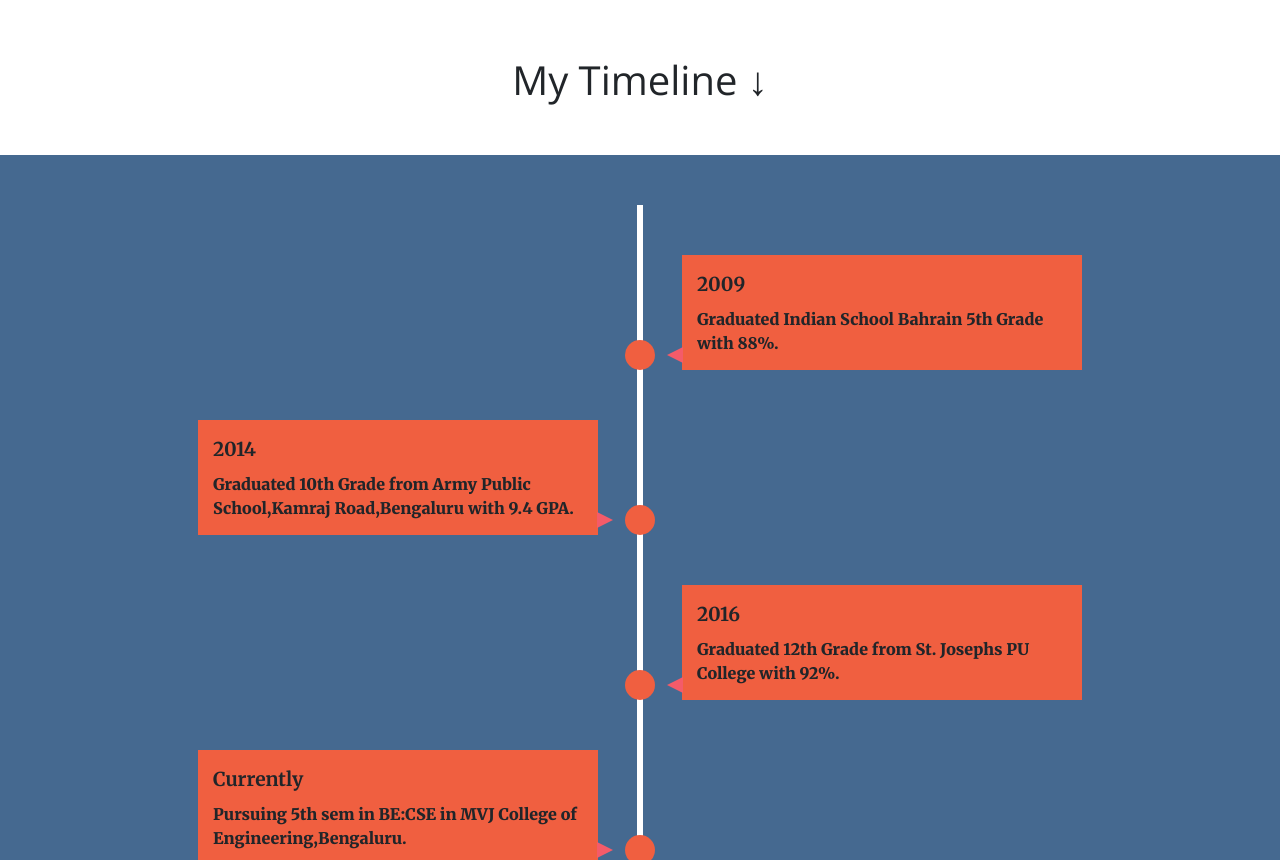
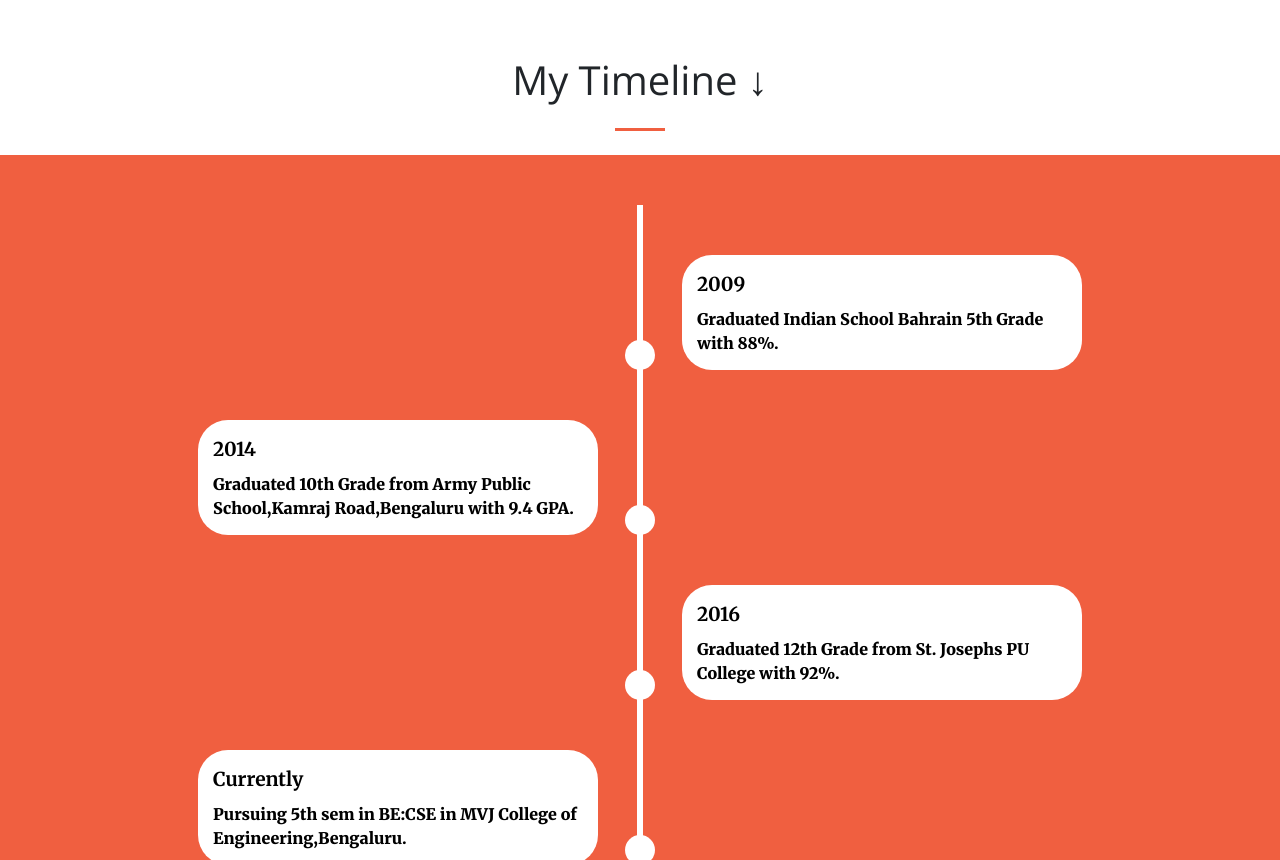
Before and after one commit to overboardfreak/overboardfreak.github.io, a plain HTML site: page index.html in a window 1280 px wide. Shown: the part 1940-2800 px from the top of the page. Drawn offline with nearby package versions, Linux system fonts and the light colour scheme.

Commit message:
Secod commit, made changes to index.html and about.html

```diff
--- a/css/creative.css
+++ b/css/creative.css
@@ -357,7 +357,7 @@ h1 {
 –––––––––––––––––––––––––––––––––––––––––––––––––– */
 
 .timeline ul {
-  background: #456990;
+  background: #f05f40;
   padding: 50px 0;
 }
 
@@ -367,7 +367,8 @@ h1 {
   width: 6px;
   margin: 0 auto;
   padding-top: 50px;
-  background: #fff;
+  background:#fff;
+  color: #000;
 }
 
 .timeline ul li::after {
@@ -387,37 +388,22 @@ h1 {
   bottom: 0;
   width: 400px;
   padding: 15px;
-  background: #F05F40 !important;
+  border-radius: 30px;
+  background: #fff !important;
 }
 
-.timeline ul li div::before {
-  content: '';
-  position: absolute;
-  bottom: 7px;
-  width: 0;
-  height: 0;
-  border-style: solid;
-}
 
 .timeline ul li:nth-child(odd) div {
   left: 45px;
 }
 
-.timeline ul li:nth-child(odd) div::before {
-  left: -15px;
-  border-width: 8px 16px 8px 0;
-  border-color: transparent #F45B69 transparent transparent;
-}
+
 
 .timeline ul li:nth-child(even) div {
   left: -439px;
 }
 
-.timeline ul li:nth-child(even) div::before {
-  right: -15px;
-  border-width: 8px 0 8px 16px;
-  border-color: transparent transparent transparent #F45B69;
-}
+
 
 time {
   display: block;
@@ -435,7 +421,7 @@ time {
 }
 
 .timeline ul li.in-view::after {
-  background: #F05F40;
+  background: #fff;
 }
 
 .timeline ul li div {
--- a/index.html
+++ b/index.html
@@ -44,7 +44,7 @@
     <header class="masthead text-center text-white d-flex">
       <div class="container my-auto">
         <div class="row">
-          <div class="col-lg-10 mx-auto">
+          <div class="col-lg-6 mx-auto">
             <h1 class="text-uppercase">
             <strong>Hi there! I'm Achyuth KV...<strong>
             </h1>
@@ -54,6 +54,9 @@
             <p class="text-faded mb-5" align="">The Universe may like The Law Of Attraction but it likes a good Hustle even more.</br>~Lilly Singh.</p>
             <a class="btn btn-primary btn-xl js-scroll-trigger" href="#about">Scroll Down</a><br><br>
             <i class="fa fa-arrow-down" aria-hidden="true" style="color: grey;display: inline;"></i>
+          </div>
+          <div id="head-img class="col-lg-6" ">
+            <img class="img-responsive img-circle" style=" border-radius: 40px;  padding: 5px; width: 200px;" src="img/mainpic.jpg">
           </div>
 
         </div>
@@ -118,7 +121,7 @@
         <h1>My Timeline &darr;</h1>
 
       </div>
-        <hr class="light my-4">
+        <hr class="my-4">
       <ul>
         <li>
           <div>
```
Also changed, not shown: about.html (+1 -5 lines).
